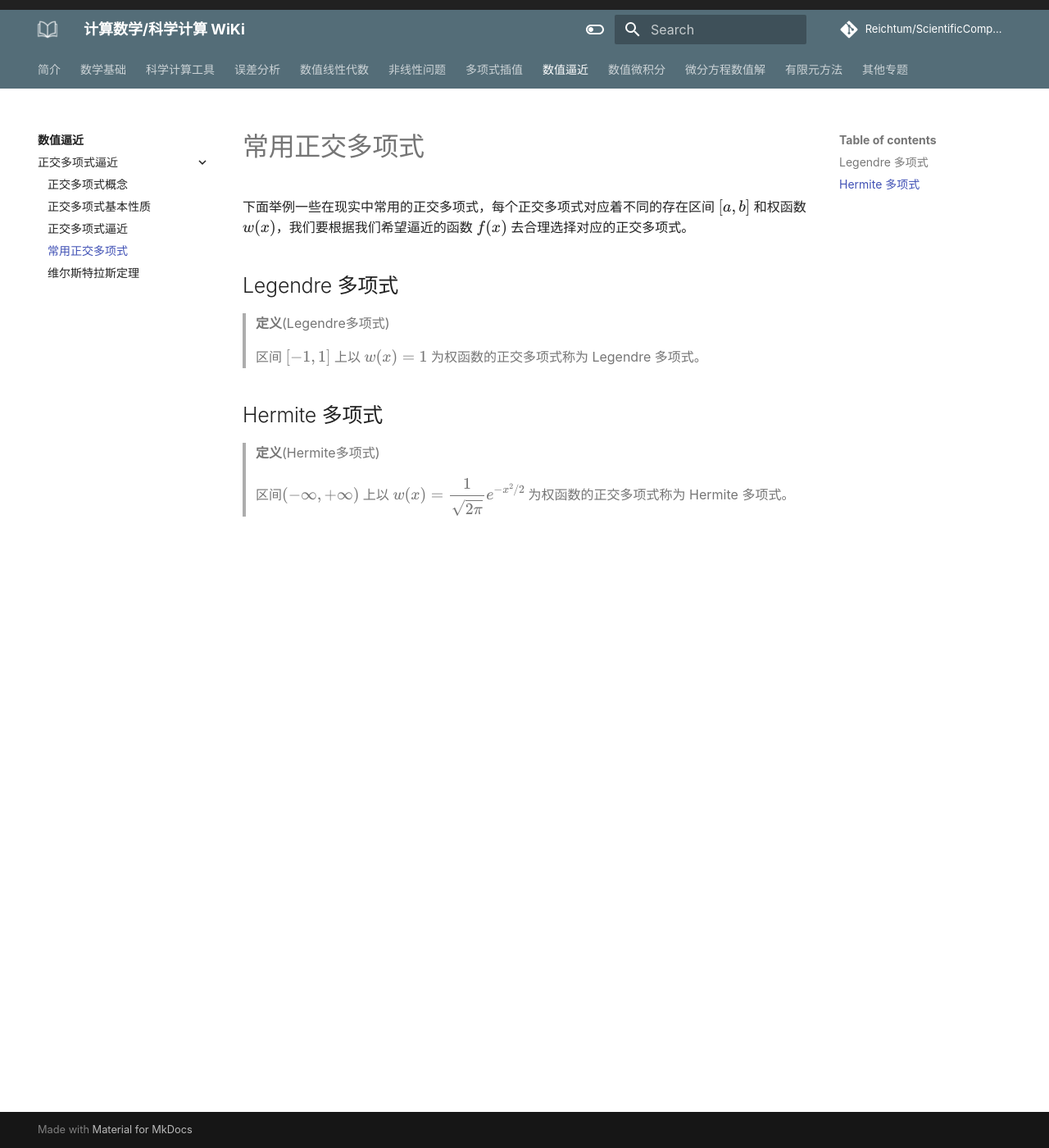
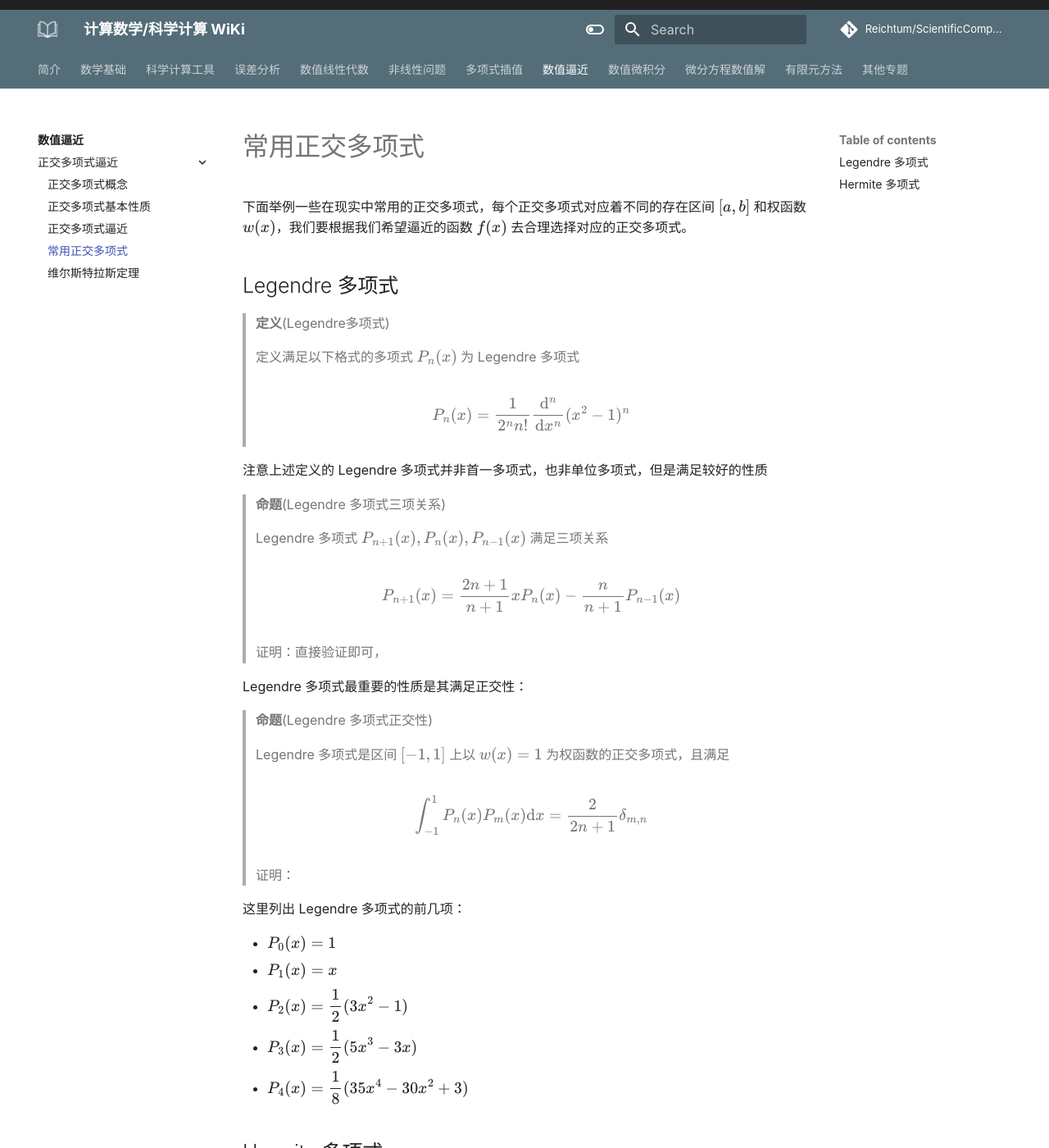
Before and after one commit to ReichtumQian/ScientificComputingWiKi, an MkDocs documentation site: the page built from docs/数值逼近/正交多项式逼近/常用正交多项式.md, in a window 1280 px wide and 1400 px high. Shown: the whole window at 82% size. Built offline with MkDocs 1.6.1 and Material for MkDocs 9.7.7, drawn with Linux system fonts in a browser that asks for light colours; some web fonts are replaced; comment, search, counter and statistics services are not loaded; some of the changed text lies outside the part shown.

Commit message:
更新正交多项式

```diff
--- a/docs/数值逼近/正交多项式逼近/常用正交多项式.md
+++ b/docs/数值逼近/正交多项式逼近/常用正交多项式.md
@@ -6,10 +6,60 @@
 
 > **定义**(Legendre多项式)
 >
-> 区间 $[-1,1]$ 上以 $w(x) = 1$ 为权函数的正交多项式称为 Legendre 多项式。
+> 定义满足以下格式的多项式 $P_n(x)$ 为 Legendre 多项式
+>
+> $$ P_n(x) = \frac{1}{2^nn!} \frac{\mathrm{d}^n}{\mathrm{d}x^n}(x^2 - 1)^n$$
+
+注意上述定义的 Legendre 多项式并非首一多项式，也非单位多项式，但是满足较好的性质
+
+> **命题**(Legendre 多项式三项关系)
+>
+> Legendre 多项式 $P_{n+1}(x),P_n(x),P_{n-1}(x)$ 满足三项关系
+>
+> $$ P_{n+1}(x) = \frac{2n+1}{n+1}xP_n(x) - \frac{n}{n+1}P_{n-1}(x) $$
+>
+> 证明：直接验证即可，
+
+Legendre 多项式最重要的性质是其满足正交性：
+
+> **命题**(Legendre 多项式正交性)
+>
+> Legendre 多项式是区间 $[-1,1]$ 上以 $w(x) = 1$ 为权函数的正交多项式，且满足
+>
+> $$ \int_{-1}^1 P_n(x)P_m(x)\mathrm{d} x = \frac{2}{2n+1} \delta_{m,n} $$
+>
+> 证明：
+
+这里列出 Legendre 多项式的前几项：
+
+- $P_0(x) = 1$
+- $P_1(x) = x$
+- $P_2(x) = \frac{1}{2}(3x^2 - 1)$
+- $P_3(x) = \frac{1}{2}(5x^3 - 3x)$
+- $P_4(x) = \frac{1}{8}(35x^4 - 30 x^2 + 3)$
 
 ## Hermite 多项式
 
 > **定义**(Hermite多项式)
 >
-> 区间$(-\infty, +\infty)$ 上以 $w(x) = \frac{1}{\sqrt{2\pi}}e^{-x^2/2}$ 为权函数的正交多项式称为 Hermite 多项式。
+> 区间$(-\infty, +\infty)$ 上以 $w(x) = \frac{1}{\sqrt{2\pi}}e^{-x^2/2}$ 为权函数的首一正交多项式称为 Hermite 多项式。
+
+根据正交多项式三项关系可以得出 Hermite 多项式的三项关系
+
+> **命题**(Hermite 多项式三项关系)
+>
+> Herimte 多项式满足以下三项关系
+>
+> $$
+H_{n+1}(x) = xH_n(x) - nH_{n-1}(x)
+$$
+
+同理可以计算 Hermite 多项式的内积具体表达式
+
+> **命题**(Hermite 多项式内积表达式)
+>
+> Hermite 多项式的内积表达式为
+>
+> $$
+\int_{-\infty}^{+\infty} H_m(x)H_n(x) \frac{1}{\sqrt{2\pi}}e^{-x^2/2}\mathrm{d} x = n! \delta_{m,n}
+$$
```
Also changed, not shown: docs/数值逼近/正交多项式逼近/正交多项式逼近.md (+24 -0 lines), docs/简介/如何贡献.md (+2 -2 lines).
